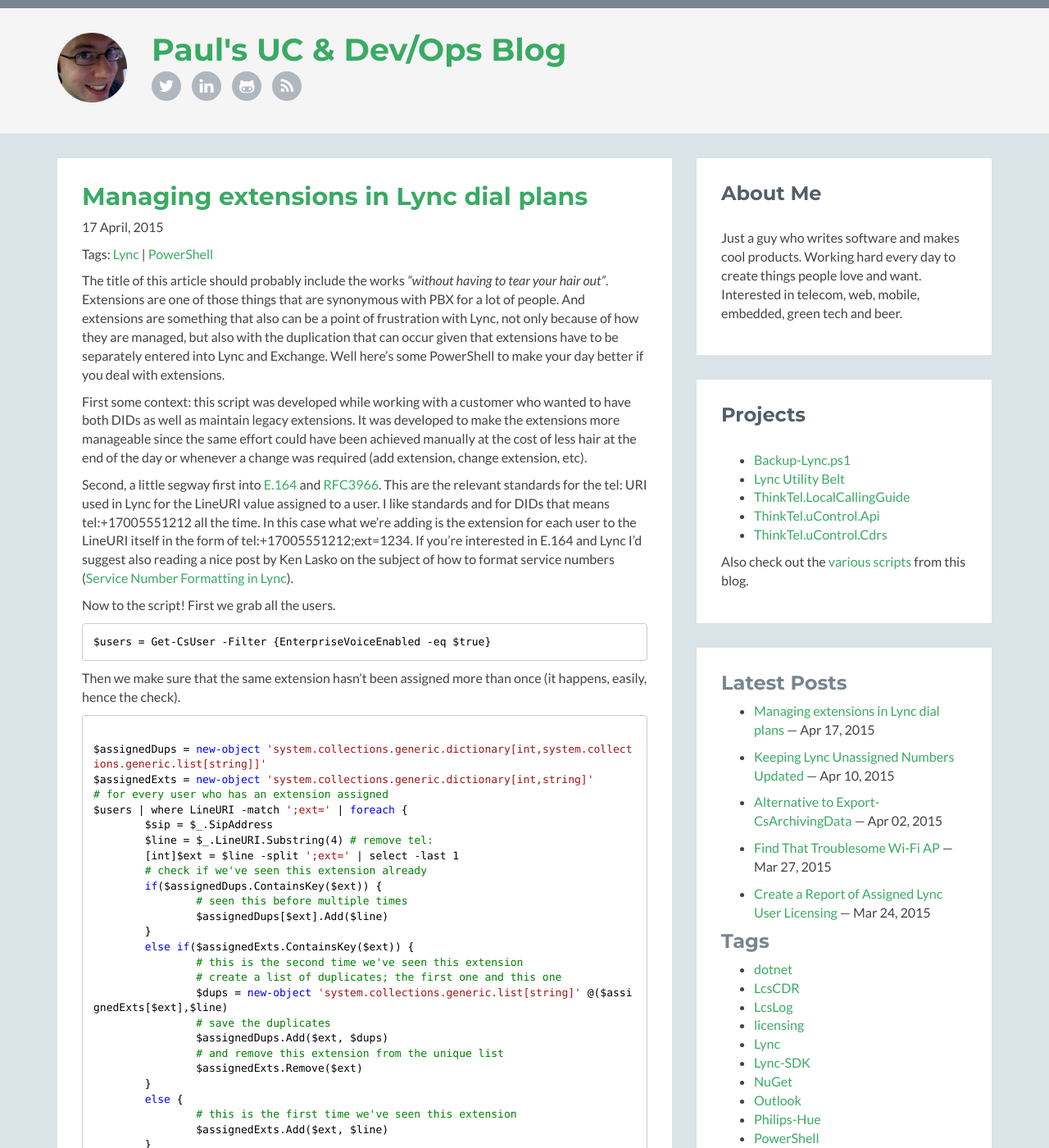
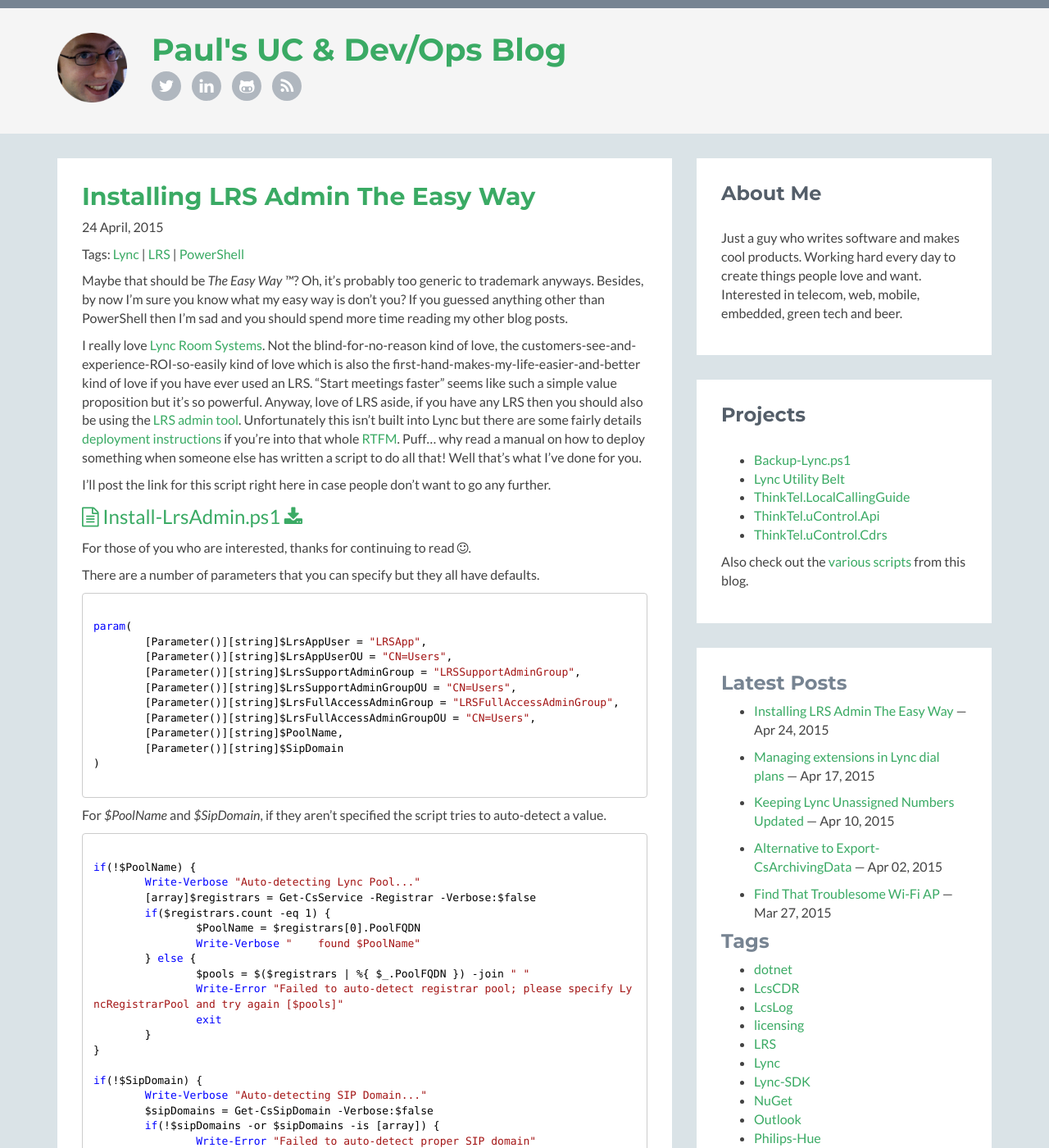
Before and after one commit to pvaillant/pvaillant.github.io, a Jekyll site: the page built from index.md, in a window 1280 px wide and 1400 px high. Shown: the whole window at 82% size. Built offline with Jekyll 4.4.1, drawn with Linux system fonts in a browser that asks for light colours; comment, search, counter and statistics services are not loaded; some of the changed text lies outside the part shown.

Commit message:
Add post: Installing LRS Admin the easy way

```diff
--- a/_layouts/layout.html
+++ b/_layouts/layout.html
@@ -94,6 +94,7 @@
 							<li><a href="/tag/LcsCDR.html">LcsCDR</a></li>
 							<li><a href="/tag/LcsLog.html">LcsLog</a></li>
 							<li><a href="/tag/licensing.html">licensing</a></li>
+							<li><a href="/tag/LRS.html">LRS</a></li>
 							<li><a href="/tag/Lync.html">Lync</a></li>
 							<li><a href="/tag/Lync-SDK.html">Lync-SDK</a></li>
 							<li><a href="/tag/NuGet.html">NuGet</a></li>
--- /dev/null
+++ b/_posts/2015-04-24-installing-lrs-admin-the-easy-way.md
@@ -0,0 +1,212 @@
+---
+layout: post
+title: "Installing LRS Admin The Easy Way"
+comments: true
+tags: ["Lync","LRS","PowerShell"]
+---
+
+Maybe that should be _The Easy Way &trade;_? Oh, it's probably too generic to trademark anyways. Besides, by now I'm sure you know what my easy way is don't you? If you guessed anything other than PowerShell then I'm sad and you should spend more time reading my other blog posts.
+
+I really love [Lync Room Systems](http://catalog.lync.com/en-us/hardware/lync-room-systems/index.aspx#/locale=en-us&categoryid=3&sortby=3&subcategoryid=&filter=&manufacture=&version=&isQualified=&region=&language=&page=1&apptype=&tags=). Not the blind-for-no-reason kind of love, the customers-see-and-experience-ROI-so-easily kind of love which is also the first-hand-makes-my-life-easier-and-better kind of love if you have ever used an LRS. "Start meetings faster" seems like such a simple value proposition but it's so powerful. Anyway, love of LRS aside, if you have any LRS then you should also be using the [LRS admin tool](http://www.microsoft.com/en-us/download/details.aspx?id=40329). Unfortunately this isn't built into Lync but there are some fairly details [deployment instructions](https://technet.microsoft.com/en-us/library/dn436324.aspx) if you're into that whole [RTFM](http://en.wikipedia.org/wiki/RTFM). Puff... why read a manual on how to deploy something when someone else has written a script to do all that! Well that's what I've done for you.
+
+I'll post the link for this script right here in case people don't want to go any further.
+
+<a class="download" href="/content/Install-LrsAdmin.ps1"><i class="fa fa-file-text-o"></i> Install-LrsAdmin.ps1 <i class="fa fa-download"></i></a>
+
+For those of you who are interested, thanks for continuing to read <i class="fa fa-smile-o"></i>.
+
+There are a number of parameters that you can specify but they all have defaults.
+
+<pre class="hljs powershell"><code>
+param(
+	[Parameter()][string]$LrsAppUser = "LRSApp",
+	[Parameter()][string]$LrsAppUserOU = "CN=Users",
+	[Parameter()][string]$LrsSupportAdminGroup = "LRSSupportAdminGroup",
+	[Parameter()][string]$LrsSupportAdminGroupOU = "CN=Users",
+	[Parameter()][string]$LrsFullAccessAdminGroup = "LRSFullAccessAdminGroup",
+	[Parameter()][string]$LrsFullAccessAdminGroupOU = "CN=Users",
+	[Parameter()][string]$PoolName,
+	[Parameter()][string]$SipDomain
+)
+
+</code></pre>
+
+For _$PoolName_ and _$SipDomain_, if they aren't specified the script tries to auto-detect a value.
+
+<pre class="hljs powershell"><code>
+if(!$PoolName) {
+	Write-Verbose "Auto-detecting Lync Pool..."
+	[array]$registrars = Get-CsService -Registrar -Verbose:$false
+	if($registrars.count -eq 1) {
+		$PoolName = $registrars[0].PoolFQDN
+		Write-Verbose "    found $PoolName"
+	} else {
+		$pools = $($registrars | %{ $_.PoolFQDN }) -join " "
+		Write-Error "Failed to auto-detect registrar pool; please specify LyncRegistrarPool and try again [$pools]"
+		exit
+	}
+}
+
+if(!$SipDomain) {
+	Write-Verbose "Auto-detecting SIP Domain..."
+	$sipDomains = Get-CsSipDomain -Verbose:$false
+	if(!$sipDomains -or $sipDomains -is [array]) {
+		Write-Error "Failed to auto-detect proper SIP domain"
+		exit
+	} else {
+		$SipDomain = $sipDomains.Name
+		Write-Verbose "    found $SipDomain"
+	}
+}
+
+</code></pre>
+
+Then we check that the script is being run on a Lync Front End with at least CU2.
+
+<pre class="hljs powershell"><code>
+$fe = Get-WmiObject -query 'select * from win32_product' | where {$_.name -like "Microsoft Lync Server 2013, Front End Server"}
+if(!$fe) {
+	Write-Error "This machine is not a Lync Front End"
+	exit
+}
+$feVer = $fe.Version
+[int]$feVerBuild = $feVer -split '\.' | select -last 1
+if(!$feVer.StartsWith("5.0.8308.") -or $feVerBuild -lt 557) {
+	Write-Error "Lync Front End is not minimum Lync 2013 CU2 (July/2013)"
+	exit
+}
+
+</code></pre>
+
+The first step is to create a SIP enabled user for the app.
+
+<pre class="hljs powershell"><code>
+$appUser = Get-ADUser -filter {sAMAccountName -eq $LrsAppUser} -Verbose:$false # work around not supporting -ErrorAction SilentlyContinue
+if($appUser) {
+	Write-Warning "LRS App User $LrsAppUser already exists"
+} else {
+	$appUserOu = ToAbsoluteLdap $LrsAppUserOU
+	$appUser = New-AdUser $LrsAppUser -GivenName LRS -Surname User -DisplayName $LrsAppUser -SamAccountName $LrsAppUser -Path $appUserOu -Server $dc -PassThru
+}
+if(!$appUser) {
+	Write-Error "Failed to create AD user $LrsAppUser"
+	exit
+}
+$csUser = Get-CsUser $appUser.DistinguishedName -Verbose:$false -ErrorAction SilentlyContinue
+if($csUser) {
+	if($csUser.Enabled) {
+		Write-Warning "LRS App User $LrsAppUser already enabled for Lync"
+	} else {
+		Write-Warning "LRS App User $LrsAppUser exists but is disabled for Lync"
+	}
+} else {
+	$csUser = Enable-CsUser $appUser.DistinguishedName -RegistrarPool $PoolName -SipAddress "sip:$LrsAppUser@$SipDomain" -DomainController $dc -PassThru
+}
+if(!$csUser) {
+	Write-Error "Failed to SIP enable LRS App User $LrsAppUser"
+	exit
+}
+
+</code></pre>
+
+The second step is to create the global security groups in AD.
+
+<pre class="hljs powershell"><code>
+$supportAdminsGrp = Get-ADGroup -filter {sAMAccountName -eq $LrsSupportAdminGroup} -Verbose:$false # because no -ErrorAction SilentlyContinue
+if($supportAdminsGrp) {
+	Write-Warning "LRS Support Admin Group $LrsSupportAdminGroup already exists"
+} else {
+	$supportAdminsGrpOu = ToAbsoluteLdap $LrsSupportAdminGroupOU
+	$supportAdminsGrp = New-ADGroup $LrsSupportAdminGroup -GroupScope Global -GroupCategory Security -SamAccountName $LrsSupportAdminGroup -Path $supportAdminsGrpOu -Server $dc -PassThru
+}
+if(!$supportAdminsGrp) {
+	Write-Error "Failed to create AD group $LrsSupportAdminGroup"
+	exit
+}
+
+$fullAdminsGrp = Get-ADGroup -filter {sAMAccountName -eq $LrsFullAccessAdminGroup} -Verbose:$false # because no -ErrorAction SilentlyContinue
+if($fullAdminsGrp) {
+	Write-Warning "LRS Full Access Admin Group $LrsFullAccessAdminGroup already exists"
+} else {
+	$fullAdminsGrpOu = ToAbsoluteLdap $LrsFullAccessAdminGroupOU
+	$fullAdminsGrp = New-ADGroup $LrsFullAccessAdminGroup -GroupScope Global -GroupCategory Security -SamAccountName $LrsFullAccessAdminGroup -Path $fullAdminsGrpOu -Server $dc -PassThru
+}
+if(!$fullAdminsGrp) {
+	Write-Error "Failed to create AD group $LrsFullAccessAdminGroup"
+	exit
+}
+
+$supportAdminsGrpMbrs = $supportAdminsGrp | Get-AdGroupMember | %{ $_.distinguishedName }
+if(-not $($supportAdminsGrpMbrs -contains $fullAdminsGrp.distinguishedName)) {
+	Write-Verbose "Adding LRS Full Access Admin Group as member of LRS Support Admin Group"
+	Add-ADGroupMember $supportAdminsGrp.distinguishedName $fullAdminsGrp.distinguishedName -Server $dc
+} else {
+	Write-Warning "LRS Full Access Admin Group is already a member of LRS Support Admin Group"
+}
+
+</code></pre>
+
+The third step is to install ASP.NET MVC 4.
+
+<pre class="hljs powershell"><code>
+$aspMvc4 = Get-WmiObject -Class Win32_Product | where {$_.Name -eq 'Microsoft ASP.NET MVC 4 Runtime'}
+if($aspMvc4) {
+	Write-Warning "ASP.NET MVC 4 Runtime is already installed"
+} else {
+	$url = "http://download.microsoft.com/download/2/F/6/2F63CCD8-9288-4CC8-B58C-81D109F8F5A3/AspNetMVC4Setup.exe"
+	DownloadAndInstall $url
+	$aspMvc4 = Get-WmiObject -Class Win32_Product | where {$_.Name -eq 'Microsoft ASP.NET MVC 4 Runtime'}
+}
+if(!$aspMvc4) {
+	Write-Error "Failed to install ASP.NET MVC 4 Runtime"
+	exit
+}
+
+</code></pre>
+
+*NOTE*: the snippet above refers to a function _DownloadAndInstall_ that is defined in the script file you can download but that I haven't shown in the post. Download the script and use that if you want to copy and paste step by step.
+
+The fourth step is to set the application ports.
+
+<pre class="hljs powershell"><code>
+Set-CsWebServer -Identity $PoolName `
+		-MeetingRoomAdminPortalInternalListeningPort 4456 `
+		-MeetingRoomAdminPortalExternalListeningPort 4457
+
+$webSrv = Get-CsService -WebServer -PoolFqdn $PoolName
+if($webSrv.MeetingRoomAdminPortalInternalListeningPort -ne 4456) {
+	Write-Error "Failed to set MeetingRoomAdminPortalInternalListeningPort"
+	exit
+}
+if($webSrv.MeetingRoomAdminPortalExternalListeningPort -ne 4457) {
+	Write-Error "Failed to set MeetingRoomAdminPortalExternalListeningPort"
+	exit
+}
+
+</code></pre>
+
+The fifth step is to actually download and install the LRS Admin app.
+
+<pre class="hljs powershell"><code>
+$url = "http://download.microsoft.com/download/8/7/8/878DA290-F608-4297-B1C7-4A5FC8245EA3/LyncRoomAdminPortal.exe"
+DownloadAndInstall $url
+if(-not $(Test-Path $installPath)) {
+	Write-Error "Failed to install Lync Room Admin Portal"
+	exit
+}
+
+</code></pre>
+
+Then finally the last step is to write the web.config file for the app.
+
+<pre class="hljs powershell"><code>
+$webConfig = "$installPath\web.config"
+$cfgOrig = '<add key="PortalUserName" value="sip:LRSApp@microsoft.com" />'
+$cfgNew = '<add key="PortalUserName" value="sip:' + $LrsAppUser + "@" + $SipDomain + '" />' + "`n" +
+	'    <add key="PortalUserRegistrarFQDN" value="' + $PoolName + '" />' + "`n" +
+	'    <add key="PortalUserRegistrarPort" value="5061" />'
+$(gc $webConfig) -replace $cfgOrig,$cfgNew | Out-File $webConfig -Encoding ASCII
+
+</code></pre>
+
+Now wasn't that easier then doing it all by hand?
--- a/scripts.md
+++ b/scripts.md
@@ -11,6 +11,7 @@
  * [Get-LyncLogins.ps1](/content/Get-LyncLogins.ps1) (see [Last Login for a SIP URI](/2015/02/22/last-login-for-a-sip-uri))
  * [Get-LyncNumbers.ps1](/content/Get-LyncNumbers.ps1) (see [Managing Your Lync Phone Numbers](/2015/03/18/managing-your-lync-phone-numbers))
  * [Get-LyncUserLicensing.ps1](/content/Get-LyncUserLicensing.ps1) (see [Create a Report of Assigned Lync User Licensing](/2015/03/24/create-a-report-of-assigned-lync-user-licensing.html))
+ * [Install-LrsAdmin.ps1](/content/Install-LrsAdmin.ps1) (see [Installing LRS Admin The Easy Way](/2015/04/24/installing-lrs-admin-the-easy-way.ps1))
  * [Update-LyncExtensionDialing.ps1](/content/Update-LyncExtensionDialing.ps1) (see [Managing Extensions in Lync Dial Plans](/2015/04/17/managing-extensions-in-lync-dial-plans.html))
  * [Update-LyncFederatedDomains.ps1](/content/Update-LyncFederatedDomains.ps1) (see [Keeping Lync Federated Domains Up To Date](/2015/03/13/keeping-lync-federated-domains-up-to-date.html))
  * [Update-LyncUnassignedNumbers.ps1](/content/Update-LyncUnassignedNumbers.ps1) (see [Keeping Lync Unassigned Numbers Updated](/2015/04/10/keeping-lync-unassigned-numbers-updated.html))
```
Also changed, not shown: tag/LRS.md (added, +11 -0 lines), 1 other file.
